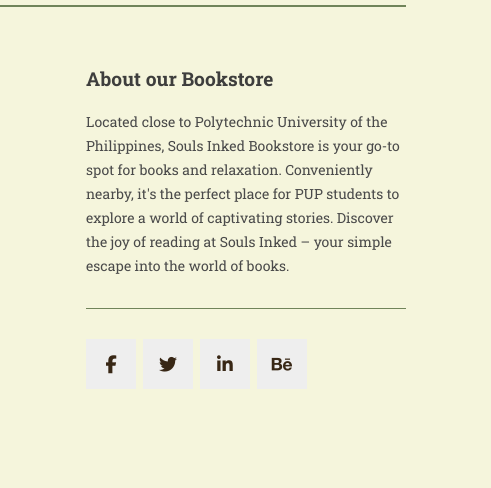
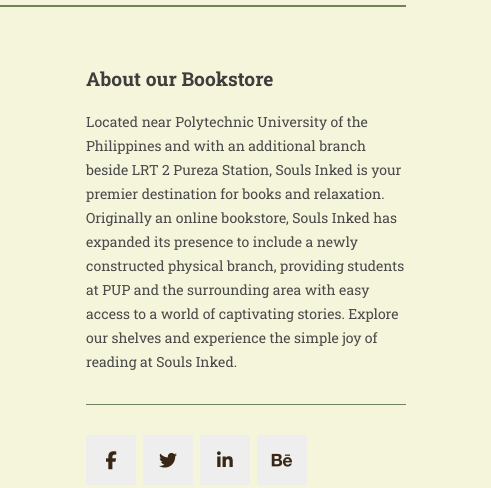
Before and after one commit to jasminsssss/souls-inked-jasmin.github.io, a plain HTML site: page contact.html in a window 1280 px wide. Shown: the part 549-1037 px from the top of the page, 789-1280 px from the left. Drawn offline with Linux system fonts and the light colour scheme; files whose address does not match are found by name.

Commit message:
contact.html

```diff
--- a/contact.html
+++ b/contact.html
@@ -114,15 +114,12 @@ https://templatemo.com/tm-546-sixteen-clothing
 	4. Copy only URL and paste it within the src="" field below
 -->
             <div id="map">
-              <iframe src="https://www.google.com/maps/embed?pb=!1m18!1m12!1m3!1d15444.18121443321!2d121.01254555!3d14.596494399999997!2m3!1f0!2f0!3f0!3m2!1i1024!2i768!4f13.1!3m3!1m2!1s0x3397c9e642e54baf%3A0x17a784c44afb692c!2sSanta%20Mesa%2C%20Manila%2C%20Metro%20Manila!5e0!3m2!1sen!2sph!4v1705404605020!5m2!1sen!2sph" width="700" height="400" style="border:0;" allowfullscreen="" loading="lazy" referrerpolicy="no-referrer-when-downgrade"></iframe>
-            </div>
+              <iframe src="https://www.google.com/maps/embed?pb=!1m18!1m12!1m3!1d10091.248767109335!2d121.00535162775509!3d14.601636134803702!2m3!1f0!2f0!3f0!3m2!1i1024!2i768!4f13.1!3m3!1m2!1s0x3397c9b4c9189b5f%3A0x36c411486e58be00!2sLRT%20Pureza%20Station!5e0!3m2!1sen!2sph!4v1705909165580!5m2!1sen!2sph" width="700" height="400" style="border:0;" allowfullscreen="" loading="lazy" referrerpolicy="no-referrer-when-downgrade"></iframe>            </div>
           </div>
           <div class="col-md-4">
             <div class="left-content">
               <h4 style="color:#382715; font-weight:600; font-size:120%; color:#3e3e3d;">About our Bookstore</h4>
-              <p>Located close to Polytechnic University of the Philippines, Souls Inked Bookstore is your go-to spot for books and relaxation. Conveniently nearby, it's the perfect place for PUP students to explore a world of captivating stories. Discover the joy of reading at Souls Inked – your simple escape into the world of books.</p>
-
-                <div class="hover-effect">
+              <p>Located near Polytechnic University of the Philippines and with an additional branch beside LRT 2 Pureza Station, Souls Inked is your premier destination for books and relaxation. Originally an online bookstore, Souls Inked has expanded its presence to include a newly constructed physical branch, providing students at PUP and the surrounding area with easy access to a world of captivating stories. Explore our shelves and experience the simple joy of reading at Souls Inked.                <div class="hover-effect">
                   <div class="hover-content">
                     <ul class="social-icons">
                       <li><a href="#"><i class="fa fa-facebook"></i></a></li>
```
